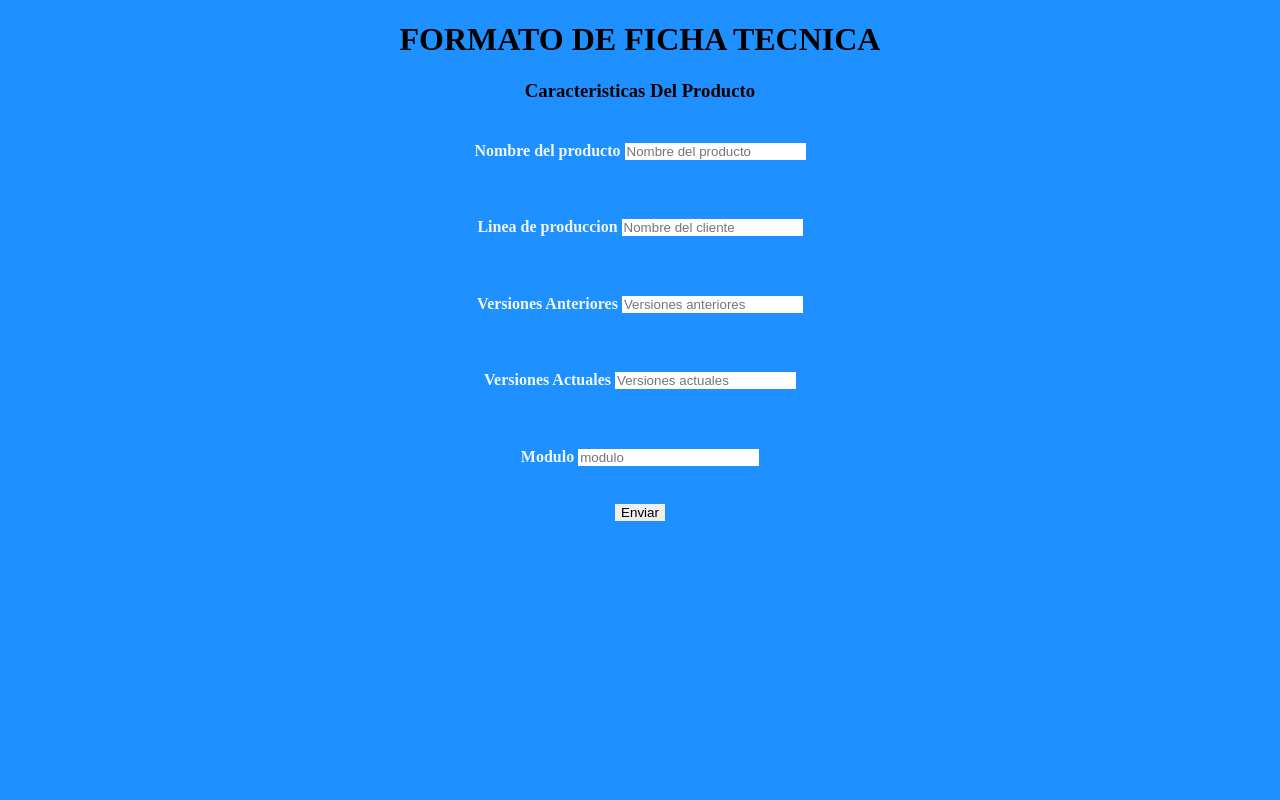
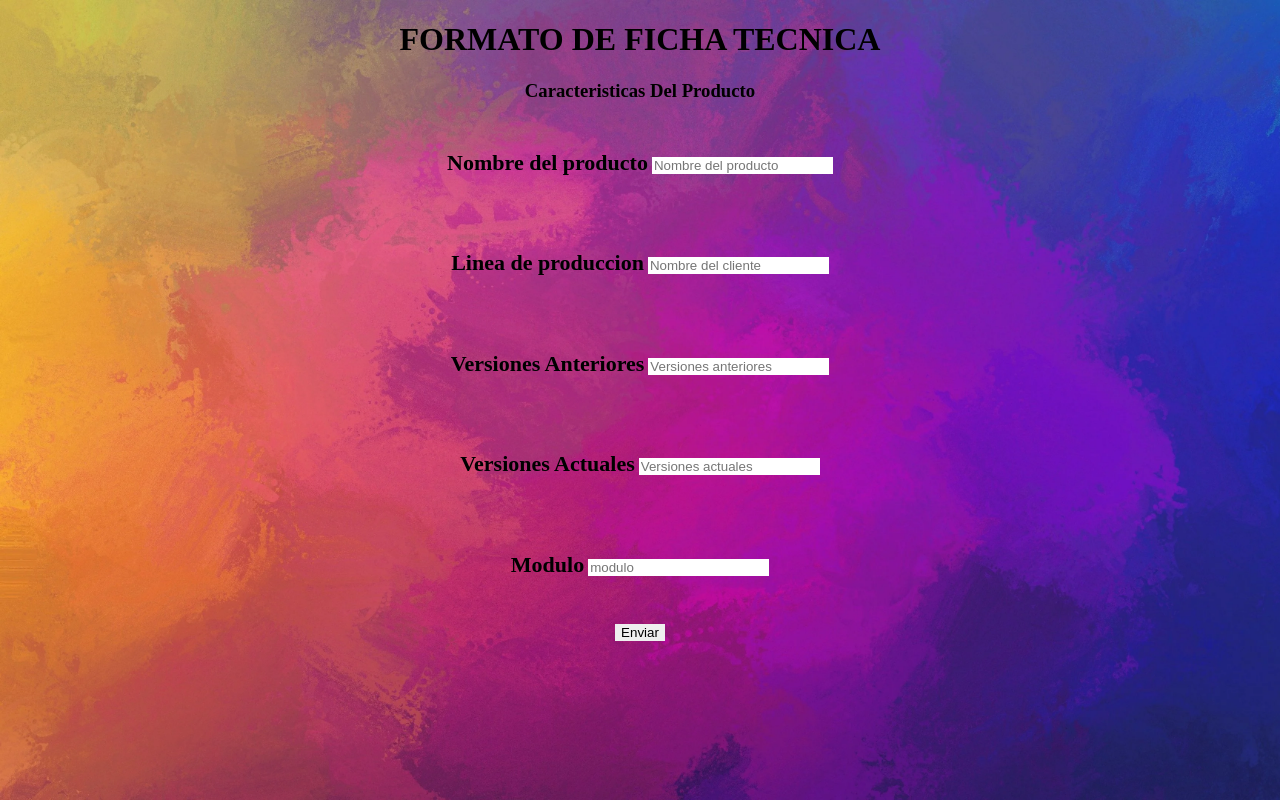
Before and after one commit to estebangaviria2006/PROYECTO-AGRICOLA, a PHP site: page /java.html in a window 1280 px wide. Run offline with PHP 8.4, Linux system fonts and the light colour scheme.

Commit message:
add fuentes

```diff
--- a/css/java.css
+++ b/css/java.css
@@ -1,5 +1,8 @@
 body{
-    background-color: dodgerblue;
+    background-image: url(../img/colores.webp);
+    background-repeat: no-repeat;
+    background-attachment: fixed;
+    background-size: cover;
     font-family: 'Times New Roman', Times, serif;
 }
 
@@ -17,5 +20,6 @@ input{
 
 h4{
     display: inline-block;
-    color: rgba(240, 248, 255, 0.993);
+    color: black;
+    font-size: 22px;
 }
--- a/index.html
+++ b/index.html
@@ -17,6 +17,7 @@
     <li><a href="enlace2.html">Introduccion</a></li>
     <li><a href="enlace3.html">Alcance</a></li>
     <li><a href="requerimientos.html">Requerimientos</li>
+    <li><a href="java.html">Ficha tecnica</li>
 </div>
 </body>
 </html>
```
Also changed, not shown: img/colores.webp (added).
